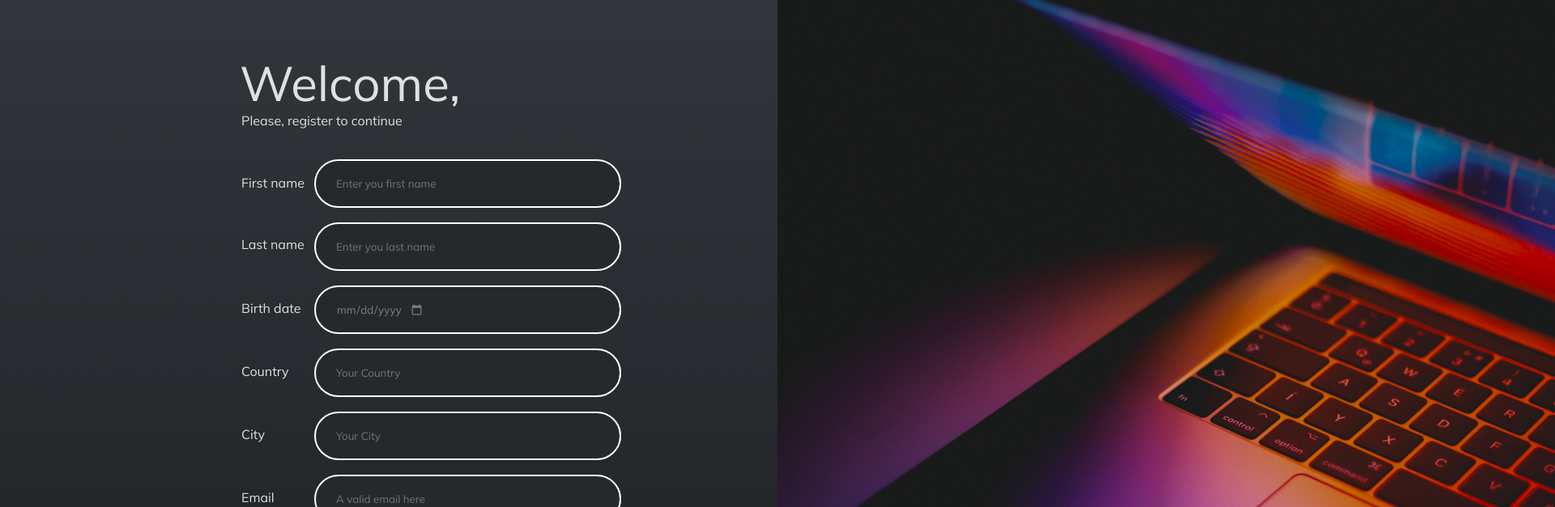
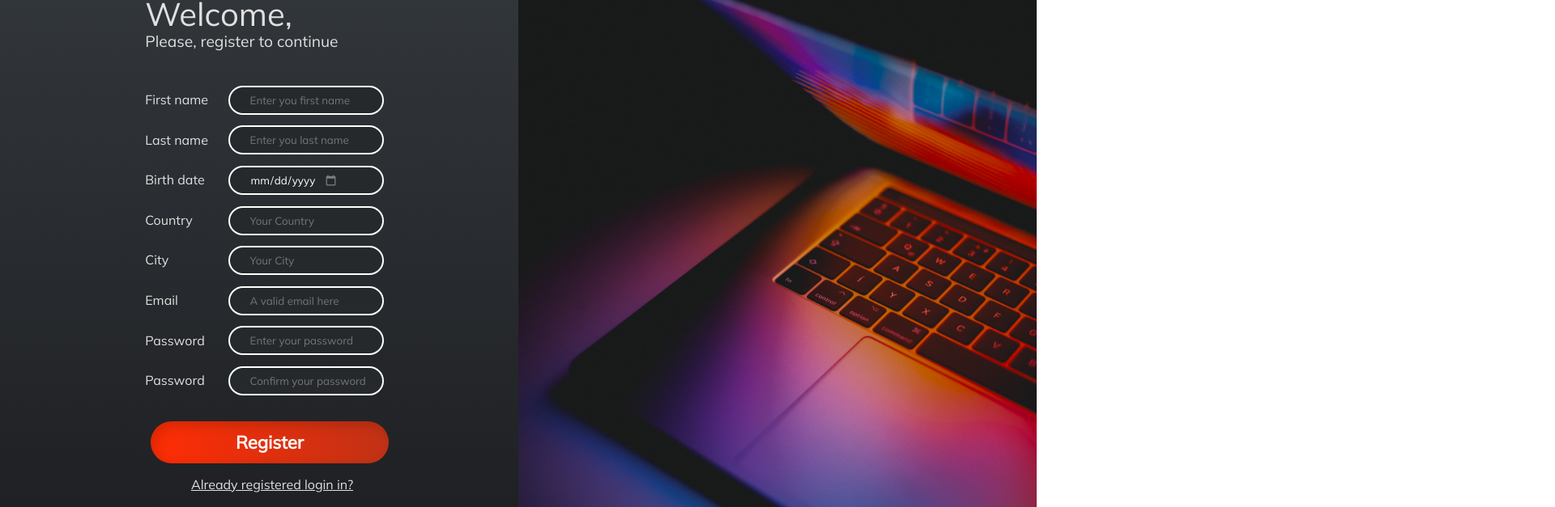
Before and after one commit to diegopartida22/compass-app, a React (Create React App) app: page / in a window 1280 px wide. Shown: the part 69-696 px from the top of the page at 81% size, 1920 px wide, since content can reach past the window. Built offline with nearby package versions, Linux system fonts and the light colour scheme.

Commit message:
Styles resolved

```diff
--- a/package.json
+++ b/package.json
@@ -6,9 +6,7 @@
     "@testing-library/jest-dom": "^5.16.5",
     "@testing-library/react": "^13.4.0",
     "@testing-library/user-event": "^13.5.0",
-    "bootstrap": "^5.2.3",
     "react": "^18.2.0",
-    "react-bootstrap": "^2.6.0",
     "react-dom": "^18.2.0",
     "react-icons": "^4.6.0",
     "react-scripts": "5.0.1",
--- a/src/components/Date/Hour.js
+++ b/src/components/Date/Hour.js
@@ -1,12 +1,33 @@
 import React from "react";
 
-function Hour() {
-  return (
-    <div>
-      <h1>Current time is</h1>
-      <h1>Date</h1>
-    </div>
-  );
+class Clock extends React.Component {
+  constructor(props) {
+    super(props);
+    this.state = {
+      time: new Date().toLocaleString(navigator.language, {
+        hour: "2-digit",
+        minute: "2-digit",
+      }),
+    };
+  }
+  componentDidMount() {
+    this.intervalID = setInterval(() => this.tick(), 1000);
+  }
+  componentWillUnmount() {
+    clearInterval(this.intervalID);
+  }
+  tick() {
+    this.setState({
+      time: new Date().toLocaleString(navigator.language, {
+        hour: "2-digit",
+        minute: "2-digit",
+      }),
+    });
+  }
+
+  render() {
+    return <p className="App-clock">{this.state.time}</p>;
+  }
 }
 
-export default Hour;
+export default Clock;
--- a/src/components/Home/Header.js
+++ b/src/components/Home/Header.js
@@ -2,6 +2,7 @@ import React from "react";
 // import Hour from "../Date/Hour";
 import Day from "../Date/Day";
 import styles from "./Header.module.css";
+import Hour from "../Date/Hour";
 
 // create a header component
 
@@ -13,7 +14,9 @@ function Header() {
         <h2>Use this planner to organize your daily issues</h2>
       </div>
       <div>
-        <h3 className={styles.hour}>10:48</h3>
+        <h3 className={styles.hour}>
+          <Hour />
+        </h3>
       </div>
       <div className={styles.date}>
         <Day />
--- a/src/components/Home/Header.module.css
+++ b/src/components/Home/Header.module.css
@@ -62,7 +62,6 @@
   width: 270px;
   height: 20px;
   left: 780px;
-  top: 10px;
 
   text-align: center;
 
--- a/src/components/Home/Task.module.css
+++ b/src/components/Home/Task.module.css
@@ -105,25 +105,3 @@
 .task button:hover:nth-child(6) {
   background: #a32a1b;
 }
-
-.days {
-  display: flex;
-  flex-direction: row;
-
-  padding: 10px 12px;
-  gap: 4px;
-
-  position: absolute;
-  width: 200px;
-  height: 44px;
-
-  top: 250px;
-
-  font-weight: 700;
-  font-size: 20px;
-  line-height: 20px;
-
-  border-radius: 10px;
-  border: none;
-  color: black;
-}
--- a/src/components/Login/Login.js
+++ b/src/components/Login/Login.js
@@ -3,7 +3,6 @@ import React, { Fragment, useState } from "react";
 import Home from "../Home/Home";
 import logoimage from "../../assets/logo.png";
 import styles from "./Login.module.css";
-import { Alert } from "react-bootstrap";
 
 function Login() {
   const [home, setHome] = useState(true);
@@ -37,10 +36,9 @@ function Login() {
     <Fragment>
       {home ? (
         <div className={styles.login}>
+          <div className={styles.loginForm}>
             <h1>Welcome, </h1>
             <p>To continue browsing safely, log in to the network.</p>
-
-          <img src={logoimage} alt="logo" />
 
             <h1>Login</h1>
             <form onSubmit={handleLogin}>
@@ -50,21 +48,24 @@ function Login() {
                 placeholder="Enter your email"
                 onChange={(event) => setEmailLog(event.target.value)}
               />
+              <br></br>
               <input
                 type="password"
                 id="password"
                 placeholder="Enter your password"
                 onChange={(event) => setPasswordLog(event.target.value)}
               />
-            <button type="submit">Login</button>
+              <button className={styles.loginB} type="submit">
+                Login
+              </button>
               <p onClick={handleClick}>Don't have an account?</p>
 
-            {flag && (
-              <Alert color="primary" variant="danger">
-                Please Fill Every Field
-              </Alert>
-            )}
+              {/* {flag && <div>{alert("Please fill every field")}</div>} */}
             </form>
+          </div>
+          <div className={styles.imageCont}>
+            <img src={logoimage} alt="logo" />
+          </div>
         </div>
       ) : (
         <Home />
--- a/src/components/Login/Register.js
+++ b/src/components/Login/Register.js
@@ -1,6 +1,5 @@
 import React, { useState } from "react";
 import { Fragment } from "react";
-import { Alert } from "react-bootstrap";
 import styles from "./Register.module.css";
 import logoimage from "../../assets/logo.png";
 // import Home from "../Home/Home";
@@ -15,6 +14,7 @@ function Register() {
   const [email, setEmail] = useState("");
   const [password, setPassword] = useState("");
   const [password2, setPassword2] = useState("");
+  const [passwordMatch, setPasswordMatch] = useState(false);
   const [flag, setFlag] = useState(false);
   const [login, setLogin] = useState(true);
 
@@ -51,11 +51,9 @@ function Register() {
     <Fragment>
       {login ? (
         <div className={styles.register}>
+          <div className={styles.registerForm}>
             <h1>Welcome,</h1>
             <h2>Please, register to continue</h2>
-
-          <img src={logoimage} alt="logo" />
-
             <form onSubmit={handleSubmit}>
               <label>First name</label>
               <input
@@ -124,25 +122,15 @@ function Register() {
                 placeholder="Confirm your password"
                 onChange={(event) => setPassword2(event.target.value)}
               />
-
-            {/* check if password is the same */}
-            {password !== password2 && (
-              <div>
-                <Alert variant="danger">Passwords do not match</Alert>
-                <p>Passwords do not match</p>
-              </div>
-            )}
-
               <button type="submit">Register</button>
 
               <p onClick={handleClick}>Already registered {""} login in?</p>
+            </form>
+          </div>
 
-            {flag && (
-              <Alert color="primary" variant="danger">
-                Please Fill Every Field
-              </Alert>
-            )}
-          </form>
+          <div className={styles.imageCont}>
+            <img src={logoimage} alt="logo" />
+          </div>
         </div>
       ) : (
         <Login />
--- a/src/components/Login/Register.module.css
+++ b/src/components/Login/Register.module.css
@@ -1,16 +1,9 @@
 @import url("https://fonts.googleapis.com/css2?family=Mulish:ital,wght@0,300;0,400;1,300&display=swap");
 
 .register img {
-  /* position: relative;
+  display: flex;
+  width: 50vw;
   height: 100vh;
-  width: 50%;
-  top: 0px;
-  left: 50%; */
-  position: absolute;
-  width: 960px;
-  height: 1080px;
-  left: 960px;
-  top: 0px;
 }
 
 .register {
@@ -19,119 +12,82 @@
   background: linear-gradient(180deg, #33383d 0%, #1c1d20 100%);
   box-shadow: 4px 4px 70px rgba(0, 0, 0, 0.25);
   color: #e0e0e0;
-  position: relative;
-  width: 1920px;
-  height: 1080px;
+  width: 100vw;
+  height: 100vh;
+  overflow: hidden;
 
-  background: linear-gradient(180deg, #33383d 0%, #1c1d20 100%);
-  box-shadow: 4px 4px 70px rgba(0, 0, 0, 0.25);
+  font-family: "Mulish";
+  font-style: normal;
+}
+
+.registerForm {
+  width: 100%;
+  display: flex;
+  flex-direction: column;
 }
 
 .register h1 {
-  position: absolute;
-  width: 273px;
-  height: 75px;
-  left: 296px;
-  top: 94px;
+  position: relative;
+  width: 77px;
+  height: 38px;
+  left: 14vw;
 
   font-weight: 400;
-  font-size: 60px;
-  line-height: 75px;
-
-  /* Secundária */
+  font-size: 5vh;
+  top: 5vh;
+  line-height: 38px;
+  color: #e0e0e0;
 }
 
 .register h2 {
-  position: absolute;
-  width: 301px;
-  height: 24px;
-  left: 298px;
-  top: 195px;
+  position: relative;
+  width: 40vh;
+  height: 2.4vh;
 
-  font-family: "Mulish";
-  font-style: normal;
   font-weight: 400;
-  font-size: 16px;
+  font-size: 1.5vw;
   line-height: 20px;
+  left: 14vw;
+  margin-top: 2.3vh;
+  margin-bottom: 4vh;
 
-  /* Secundária */
+  color: #e0e0e0;
 }
 
 .register label {
-  position: absolute;
-  font-family: "Mulish";
-  font-style: normal;
+  display: flex;
+  position: relative;
+  flex-direction: column;
+  box-sizing: border-box;
   font-weight: 400;
-  font-size: 16px;
-  line-height: 20px;
+  font-size: 2vh;
   color: #e0e0e0;
-  width: 78px;
-  height: 20px;
-  left: 298px;
-}
 
-.register label:nth-child(1) {
-  top: 285px;
-}
+  left: 14vw;
 
-.register label:nth-child(3) {
-  top: 361px;
-}
-
-.register label:nth-child(5) {
-  top: 440px;
-}
-
-.register label:nth-child(7) {
-  top: 518px;
-}
-
-.register label:nth-child(9) {
-  top: 596px;
-}
-
-.register label:nth-child(11) {
-  top: 674px;
-}
-
-.register label:nth-child(13) {
-  top: 756px;
-}
-
-.register label:nth-child(15) {
-  top: 834px;
-}
-
-.register form {
-  display: flex;
-  flex-direction: column;
-  align-items: center;
-  justify-content: space-between;
+  width: 40vh;
+  height: 2.5vh;
+  top: 1.2vh;
+  margin-top: 1.4vh;
 }
 
 .register input {
   box-sizing: border-box;
-  position: absolute;
+  display: flex;
+  position: relative;
+  flex-direction: row;
+
   background: #26292c;
   border: 2px solid #ffffff;
   border-radius: 50px;
-  width: 379px;
-  height: 60px;
-  left: 388px;
+  width: 15vw;
+
+  height: 4.5vh;
+  left: 22vw;
+  margin-top: -2.2vh;
+
   padding-left: 25px;
-  color: gray;
-}
-
-.register input:nth-child(2) {
-  top: 266px;
-}
-
-.register input:nth-child(4) {
-  top: 344px;
-}
-
-.register input:nth-child(6) {
-  top: 422px;
+  color: white;
 }
 
 .register input[type="date"]::-webkit-calendar-picker-indicator {
@@ -141,48 +97,27 @@
   filter: invert(50%);
 }
 
-.register input:nth-child(8) {
-  top: 500px;
-}
+.register button {
+  position: relative;
+  display: flex;
+  justify-content: center;
+  align-items: center;
+  text-align: center;
 
-.register input:nth-child(10) {
-  top: 578px;
-}
-
-.register input:nth-child(12) {
-  top: 656px;
-}
-
-.register input:nth-child(14) {
-  top: 734px;
-}
-
-.register input:nth-child(16) {
-  top: 812px;
-}
-
-.register button {
-  box-sizing: border-box;
-
-  position: absolute;
-  width: 471px;
-  height: 67px;
-  left: 298px;
-  top: 928px;
-
-  /* Outros - grad */
+  width: 23vw;
+  height: 6.5vh;
+  left: 14.5vw;
+  margin-top: 4vh;
 
   background: linear-gradient(90deg, #ff2d04 0%, #c13216 100%);
   box-shadow: inset 5px 5px 15px rgba(0, 0, 0, 0.15);
   border-radius: 50px;
 
-  color: #ffffff;
-  font-family: "Mulish";
   font-style: normal;
   font-weight: 700;
-  font-size: 32px;
-  line-height: 40px;
+  font-size: 22px;
   border: none;
+  color: white;
 }
 
 .register button:hover {
@@ -191,20 +126,38 @@
 }
 
 .register p {
-  position: absolute;
-  width: 379px;
-  height: 24px;
-  left: 390px;
-  top: 990px;
-
-  font-family: "Mulish";
-  font-style: normal;
+  position: relative;
   font-weight: 400;
-  font-size: 22px;
+  font-size: 16px;
   line-height: 20px;
+  text-align: center;
+  padding-left: 4vh;
   text-decoration: underline;
 }
 
 .register p:hover {
   color: wheat;
 }
+
+.alert {
+  position: relative;
+  display: flex;
+  justify-content: center;
+  align-items: center;
+  text-align: center;
+
+  width: 23vw;
+  height: 6.5vh;
+  left: 14.5vw;
+  margin-top: 4vh;
+
+  background: linear-gradient(90deg, #ff2d04 0%, #c13216 100%);
+  box-shadow: inset 5px 5px 15px rgba(0, 0, 0, 0.15);
+  border-radius: 50px;
+
+  font-style: normal;
+  font-weight: 700;
+  font-size: 22px;
+  border: none;
+  color: white;
+}
```
Also changed, not shown: src/components/Login/Login.module.css (+36 -53 lines), 1 other file (tests, documents, lock files or other folders). Lines whose indentation alone changed are shown as unchanged.
